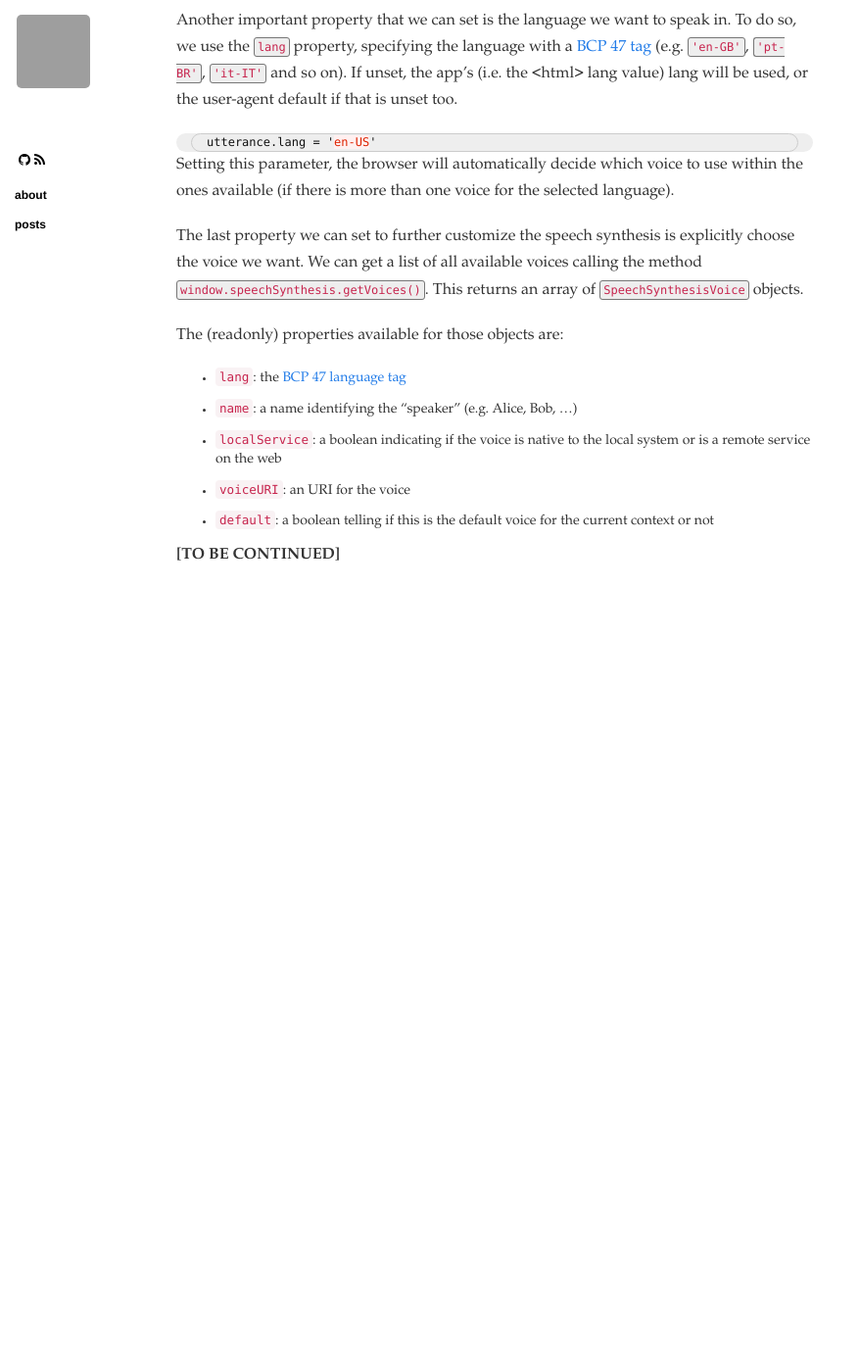
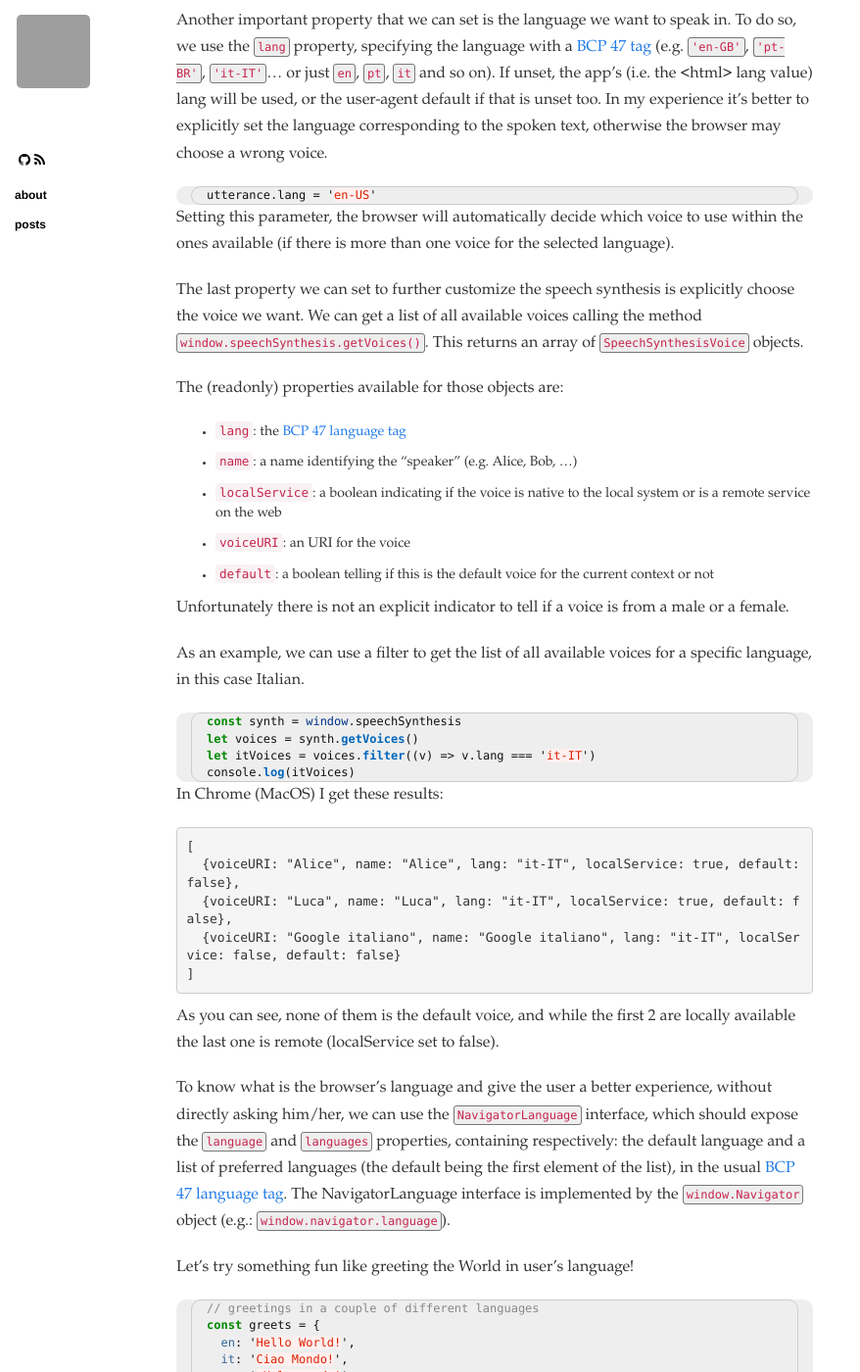
Before and after one commit to fbertone/blog.fbertone.it, a Jekyll site: the page built from _posts/2017-09-20-playing-with-speechsynthesis.md, in a window 1280 px wide and 1400 px high, scrolled down 807 px. Shown: the whole window at 98% size, without its empty margins (0-878 px from the left). Built offline with Jekyll 4.4.1, drawn with Linux system fonts in a browser that asks for light colours; nearby versions of some CDN libraries; before the commit the page ends 1437 px from its top, so only the background shows below that; some of the changed text lies outside the part shown; grey boxes are pictures that could not be loaded.

Commit message:
finish speechsynthesis

````diff
--- a/_posts/2017-09-20-playing-with-speechsynthesis.md
+++ b/_posts/2017-09-20-playing-with-speechsynthesis.md
@@ -30,7 +30,7 @@ As already said, in the utterance object we can set properties like:
 * `rate`: the speed of the speech (range: `0.1` - `10`, default value: `1`)
 * `volume`: the volume of the speech (range: `0` - `1`, default value: `1`)
 
-Another important property that we can set is the language we want to speak in. To do so, we use the `lang` property, specifying the language with a [BCP 47 tag][IETF-BCP-47] (e.g. `'en-GB'`, `'pt-BR'`, `'it-IT'` and so on). If unset, the app's (i.e. the <html> lang value) lang will be used, or the user-agent default if that is unset too.
+Another important property that we can set is the language we want to speak in. To do so, we use the `lang` property, specifying the language with a [BCP 47 tag][IETF-BCP-47] (e.g. `'en-GB'`, `'pt-BR'`, `'it-IT'`... or just `en`, `pt`, `it` and so on). If unset, the app's (i.e. the <html> lang value) lang will be used, or the user-agent default if that is unset too. In my experience it's better to explicitly set the language corresponding to the spoken text, otherwise the browser may choose a wrong voice.
 
 ```javascript
 utterance.lang = 'en-US'
@@ -47,7 +47,66 @@ The (readonly) properties available for those objects are:
 * `voiceURI`: an URI for the voice
 * `default`: a boolean telling if this is the default voice for the current context or not
 
-**[TO BE CONTINUED]**
+Unfortunately there is not an explicit indicator to tell if a voice is from a male or a female.
+
+As an example, we can use a filter to get the list of all available voices for a specific language, in this case Italian.
+
+```javascript
+const synth = window.speechSynthesis
+let voices = synth.getVoices()
+let itVoices = voices.filter((v) => v.lang === 'it-IT')
+console.log(itVoices)
+```
+
+In Chrome (MacOS) I get these results:
+
+```Javascript
+[
+  {voiceURI: "Alice", name: "Alice", lang: "it-IT", localService: true, default: false},
+  {voiceURI: "Luca", name: "Luca", lang: "it-IT", localService: true, default: false},
+  {voiceURI: "Google italiano", name: "Google italiano", lang: "it-IT", localService: false, default: false}
+]
+```
+
+As you can see, none of them is the default voice, and while the first 2 are locally available the last one is remote (localService set to false).
+
+To know what is the browser's language and give the user a better experience, without directly asking him/her, we can use the [`NavigatorLanguage`][MDN-NavigatorLanguage] interface, which should expose the `language` and `languages` properties, containing respectively: the default language and a list of preferred languages (the default being the first element of the list), in the usual [BCP 47 language tag][IETF-BCP-47]. The NavigatorLanguage interface is implemented by the [`window.Navigator`][MDN-Navigator] object (e.g.: `window.navigator.language`).
+
+Let's try something fun like greeting the World in user's language!
+
+```javascript
+// greetings in a couple of different languages
+const greets = {
+  en: 'Hello World!',
+  it: 'Ciao Mondo!',
+  es: '¡Hola mundo!',
+  fr: 'Salut le Monde!',
+  pt: 'Olá, mundo!'
+}
+
+// let's initialise things
+const synth = window.speechSynthesis
+let lang = window.navigator.language || 'en'
+let hello = greets[lang.substr(0,2)]
+
+// let's set a default value if language is not in our greetings list
+if (!hello) {
+  hello = greets.en
+  lang = 'en'
+}
+
+let utterance = new SpeechSynthesisUtterance(hello)
+utterance.lang = lang
+
+// speak!
+synth.speak(utterance)
+
+console.log(`The selected language is: ${lang}, corresponding to the string: ${hello}`)
+```
+
+You can see a live demo in this [jsbin](https://jsbin.com/marovol/edit?js,console)
+
+Well, for now that's all. See you in next post!
 
 [MDN-SpeechSynthesis]: https://developer.mozilla.org/en-US/docs/Web/API/SpeechSynthesis
 [Wiki-SpeechSynthesis]: https://en.wikipedia.org/wiki/Speech_synthesis
@@ -59,3 +118,5 @@ The (readonly) properties available for those objects are:
 [MDN-SpeechSynthesisVoice]: https://developer.mozilla.org/en-US/docs/Web/API/SpeechSynthesisVoice
 [IETF-BCP-47]: https://tools.ietf.org/html/bcp47
 [MDN-getVoices]: https://developer.mozilla.org/en-US/docs/Web/API/SpeechSynthesis/getVoices
+[MDN-NavigatorLanguage]: https://developer.mozilla.org/en-US/docs/Web/API/NavigatorLanguage
+[MDN-Navigator]: https://developer.mozilla.org/en-US/docs/Web/API/Navigator
````
